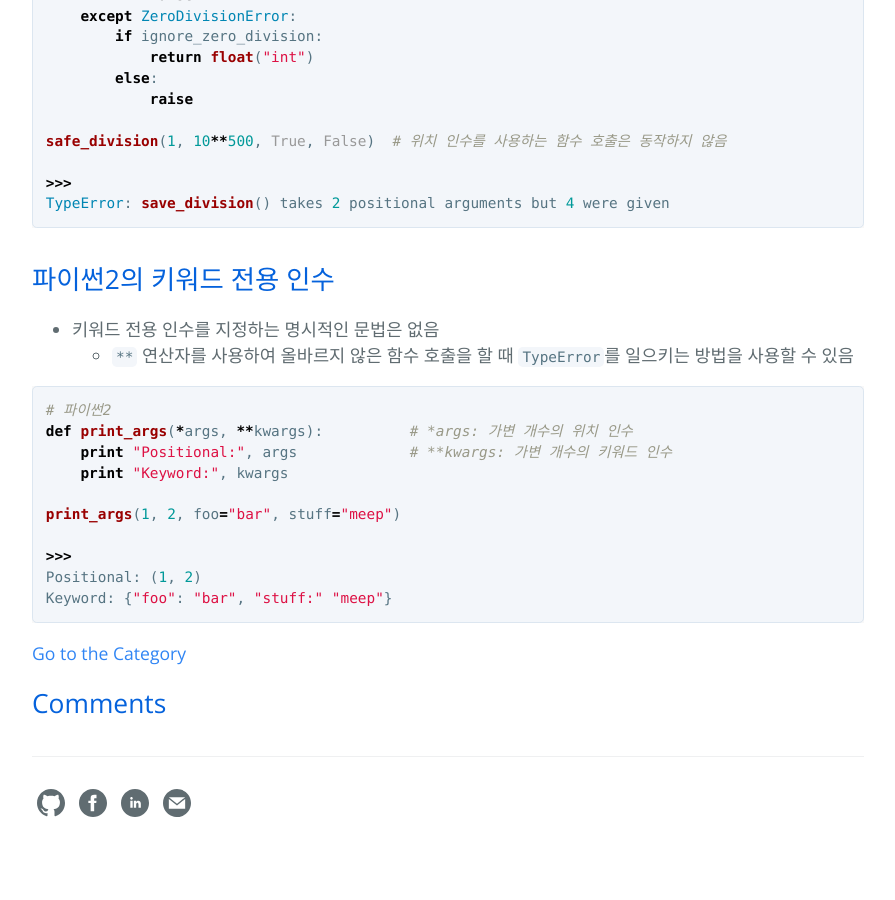
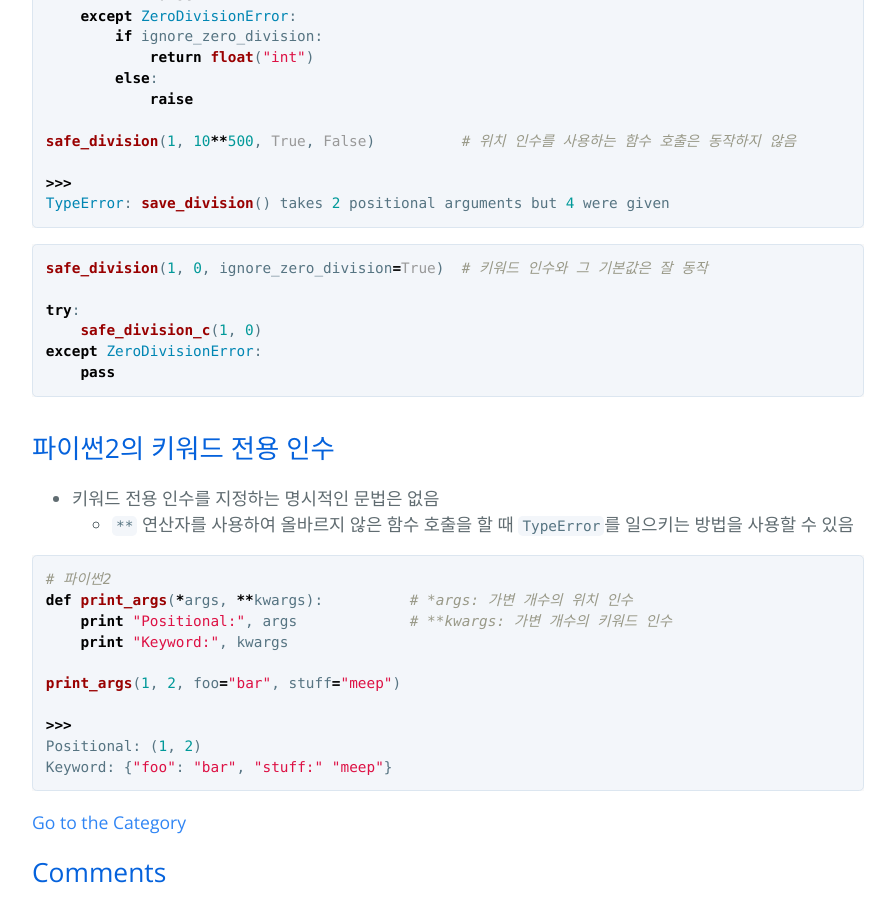
Before and after one commit to hcnoh/hcnoh.github.io, a Jekyll site: the page built from _posts/2018-10-03-effective-python-way21.md, in a window 1280 px wide and 900 px high, scrolled down 2119 px. Shown: the whole window, without its empty margins (192-1087 px from the left). Built offline with Jekyll 4.4.1, drawn with Linux system fonts in a browser that asks for light colours; comment, search, counter and statistics services are not loaded; before the commit the page ends 2990 px from its top, so only the background shows below that.

Commit message:
Update 2018-10-03-effective-python-way21.md

````diff
--- a/_posts/2018-10-03-effective-python-way21.md
+++ b/_posts/2018-10-03-effective-python-way21.md
@@ -95,10 +95,19 @@ def safe_division(number, divisor, *, ignore_overflow=False, ignore_zero_divisio
         else:
             raise
 
-safe_division(1, 10**500, True, False)  # 위치 인수를 사용하는 함수 호출은 동작하지 않음
+safe_division(1, 10**500, True, False)          # 위치 인수를 사용하는 함수 호출은 동작하지 않음
 
 >>>
 TypeError: save_division() takes 2 positional arguments but 4 were given
+```
+
+```python
+safe_division(1, 0, ignore_zero_division=True)  # 키워드 인수와 그 기본값은 잘 동작
+
+try:
+    safe_division_c(1, 0)
+except ZeroDivisionError:
+    pass
 ```
 
 ## 파이썬2의 키워드 전용 인수
````
